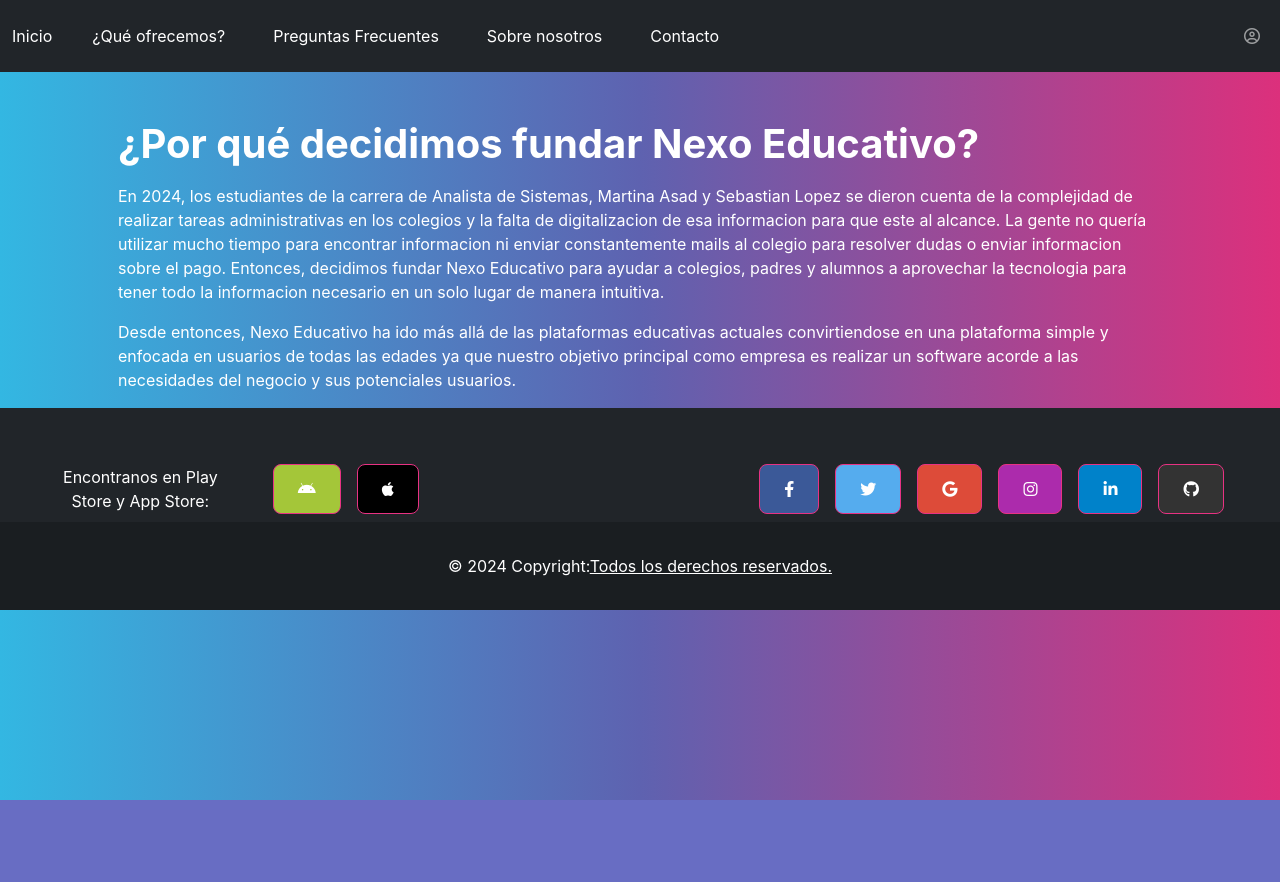
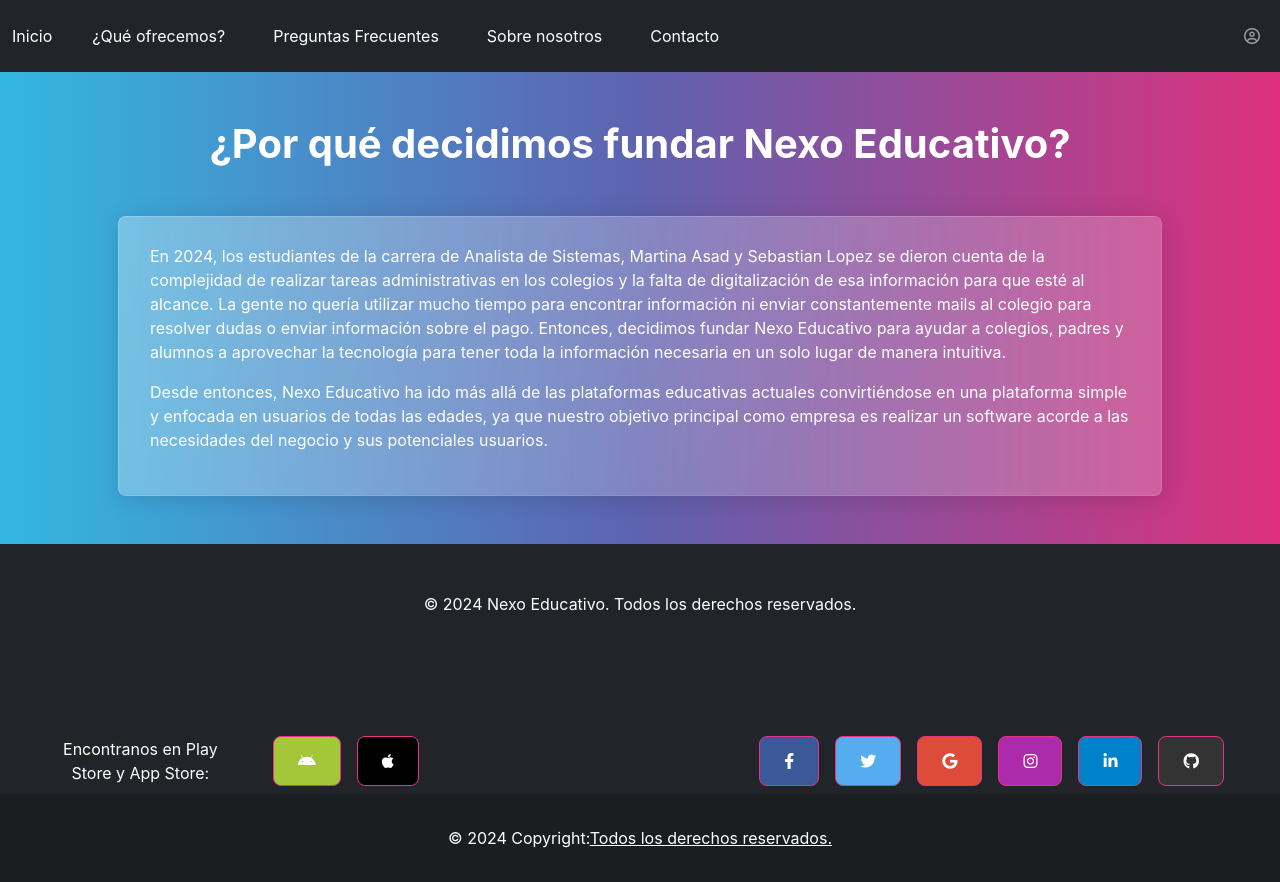
Before and after one commit to seezelop/React-nexoeducativo, a React (Create React App) app: page /sobrenosotros in a window 1280 px wide. Before the commit the page ends 800 px from the top, so only its background shows below. Built offline with nearby package versions, Linux system fonts and the light colour scheme.

Commit message:
Arreglo estilos en Cards

```diff
--- a/src/componentes/pages/Contacto.js
+++ b/src/componentes/pages/Contacto.js
@@ -6,7 +6,9 @@
             <section className="d-flex flex-column min-vh-100"> {/* Contenedor principal usando section */}
                 <section className="container d-flex justify-content-center align-items-center flex-grow-1">
                     <section className="col-md-8"> {/* Ajustamos a 8 columnas para mejor visibilidad */}
-                        <h2 className="text-center mb-4">Dejanos tu consulta</h2>
+                        <h2 className="text-center mb-4">Déjanos tu consulta</h2>
+                        <div className="card mb-4"> {/* Tarjeta envolvente con margen inferior */}
+                            <div className="card-body">
                                 <form>
                                     <div className="row">
                                         {/* Campo para el Nombre */}
@@ -73,8 +75,12 @@
                                         <button type="submit" className="btn btn-primary btn-lg">Enviar</button>
                                     </div>
                                 </form>
+                            </div>
+                        </div> {/* Fin de la tarjeta */}
                     </section>
                 </section>
+
+
             </section>
         );
     }
--- a/src/componentes/pages/QueOfrecemos.js
+++ b/src/componentes/pages/QueOfrecemos.js
@@ -9,44 +9,44 @@
           <h2 className="text-center mb-4 pt-3">¿Qué ofrecemos?</h2>
           {/* Renglón para las tarjetas */}
           <div className="row">
-            <div className="col-md-6 mb-4"> {/* Cambiado a col-md-6 para dos tarjetas en la fila */}
-              <div className="card">
-                <div className="card-body">
+            <div className="col-md-6 mb-4">
+              <div className="card h-100"> {/* Añadir h-100 para que todas las tarjetas tengan la misma altura */}
+                <div className="card-body d-flex flex-column"> {/* Utilizar flex para distribuir el contenido */}
                   <h5 className="card-title">Gestión académica</h5>
-                  <p className="card-text">
+                  <p className="card-text flex-grow-1"> {/* flex-grow-1 para que el texto ocupe el espacio restante */}
                     Los alumnos van a poder acceder fácilmente con un par de clics a toda la información relacionada a sus estudios, ya sea el acceso al material, las notas de sus evaluaciones, la agenda de sus próximos eventos y un registro sobre la cantidad de inasistencias, además de ver las novedades subidas por las distintas autoridades.
                   </p>
                 </div>
               </div>
             </div>
 
-            <div className="col-md-6 mb-4"> {/* Cambiado a col-md-6 para dos tarjetas en la fila */}
-              <div className="card">
-                <div className="card-body">
+            <div className="col-md-6 mb-4">
+              <div className="card h-100"> {/* Añadir h-100 para que todas las tarjetas tengan la misma altura */}
+                <div className="card-body d-flex flex-column"> {/* Utilizar flex para distribuir el contenido */}
                   <h5 className="card-title">Comunicación clara</h5>
-                  <p className="card-text">
+                  <p className="card-text flex-grow-1"> {/* flex-grow-1 para que el texto ocupe el espacio restante */}
                     Tanto padres como alumnos van a poder comunicarse con profesores, preceptores y personal administrativo de forma instantánea y sin interrupciones, gracias a que nuestra plataforma tiene su propia mensajería.
                   </p>
                 </div>
               </div>
             </div>
 
-            <div className="col-md-6 mb-4"> {/* Cambiado a col-md-6 para dos tarjetas en la fila */}
-              <div className="card">
-                <div className="card-body">
+            <div className="col-md-6 mb-4">
+              <div className="card h-100"> {/* Añadir h-100 para que todas las tarjetas tengan la misma altura */}
+                <div className="card-body d-flex flex-column"> {/* Utilizar flex para distribuir el contenido */}
                   <h5 className="card-title">Información accesible</h5>
-                  <p className="card-text">
+                  <p className="card-text flex-grow-1"> {/* flex-grow-1 para que el texto ocupe el espacio restante */}
                     ¿Cansado de tener que acceder a varias plataformas según la información que necesites? No te preocupes, nosotros ofrecemos una plataforma que unifica notificaciones, asistencias, evaluaciones, novedades y pagos en un solo lugar.
                   </p>
                 </div>
               </div>
             </div>
 
-            <div className="col-md-6 mb-4"> {/* Cambiado a col-md-6 para dos tarjetas en la fila */}
-              <div className="card">
-                <div className="card-body">
+            <div className="col-md-6 mb-4">
+              <div className="card h-100"> {/* Añadir h-100 para que todas las tarjetas tengan la misma altura */}
+                <div className="card-body d-flex flex-column"> {/* Utilizar flex para distribuir el contenido */}
                   <h5 className="card-title">Fácil de gestionar</h5>
-                  <p className="card-text">
+                  <p className="card-text flex-grow-1"> {/* flex-grow-1 para que el texto ocupe el espacio restante */}
                     Con los diferentes roles que tenemos en la plataforma, las autoridades pueden delegar fácilmente funciones a los usuarios sin inconvenientes, evitando que se acceda a información innecesaria y sensible.
                   </p>
                 </div>
--- a/src/componentes/pages/SobreNosotros.js
+++ b/src/componentes/pages/SobreNosotros.js
@@ -4,23 +4,33 @@
     render() {
         return (
             <>
-
                 <div className="container p-4 pb-0">
-                    <h1>¿Por qué decidimos fundar Nexo Educativo?</h1>
+                    <h1 className="text-center mb-4">¿Por qué decidimos fundar Nexo Educativo?</h1>
+                    <div className="card mb-4"> {/* Tarjeta envolvente con margen inferior */}
+                        <div className="card-body">
                             <p className="SobreNosotros">
                                 En 2024, los estudiantes de la carrera de Analista de Sistemas, Martina Asad y Sebastian Lopez
                                 se dieron cuenta de la complejidad de realizar tareas administrativas en los
-                        colegios y la falta de digitalizacion de esa informacion para que este al alcance.
-                        La gente no quería utilizar mucho tiempo para encontrar informacion ni enviar constantemente mails al colegio para resolver
-                        dudas o enviar informacion sobre el pago.
+                                colegios y la falta de digitalización de esa información para que esté al alcance.
+                                La gente no quería utilizar mucho tiempo para encontrar información ni enviar constantemente mails al colegio para resolver
+                                dudas o enviar información sobre el pago.
                                 Entonces, decidimos fundar Nexo Educativo para ayudar a colegios, padres y alumnos a aprovechar
-                        la tecnologia para tener todo la informacion necesario en un solo lugar de manera intuitiva.
+                                la tecnología para tener toda la información necesaria en un solo lugar de manera intuitiva.
                             </p>
-                    <p className="SobreNosotros">Desde entonces, Nexo Educativo ha ido más allá de las plataformas
-                        educativas actuales convirtiendose en una plataforma simple y enfocada en usuarios de todas
-                        las edades ya que nuestro objetivo principal como empresa es realizar un software acorde
-                        a las necesidades del negocio y sus potenciales usuarios.</p>
+                            <p className="SobreNosotros">
+                                Desde entonces, Nexo Educativo ha ido más allá de las plataformas
+                                educativas actuales convirtiéndose en una plataforma simple y enfocada en usuarios de todas
+                                las edades, ya que nuestro objetivo principal como empresa es realizar un software acorde
+                                a las necesidades del negocio y sus potenciales usuarios.
+                            </p>
                         </div>
+                    </div>
+                </div>
+
+                {/* Footer */}
+                <footer className="bg-dark text-white text-center py-4"> {/* Ejemplo de Footer */}
+                    <p>&copy; 2024 Nexo Educativo. Todos los derechos reservados.</p>
+                </footer>
             </>
         );
     }
```
Lines whose indentation alone changed are shown as unchanged.
